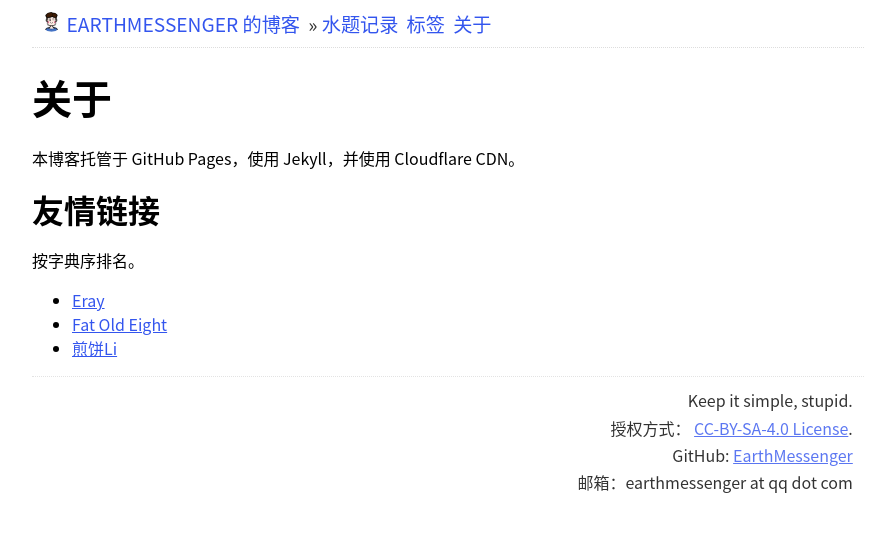
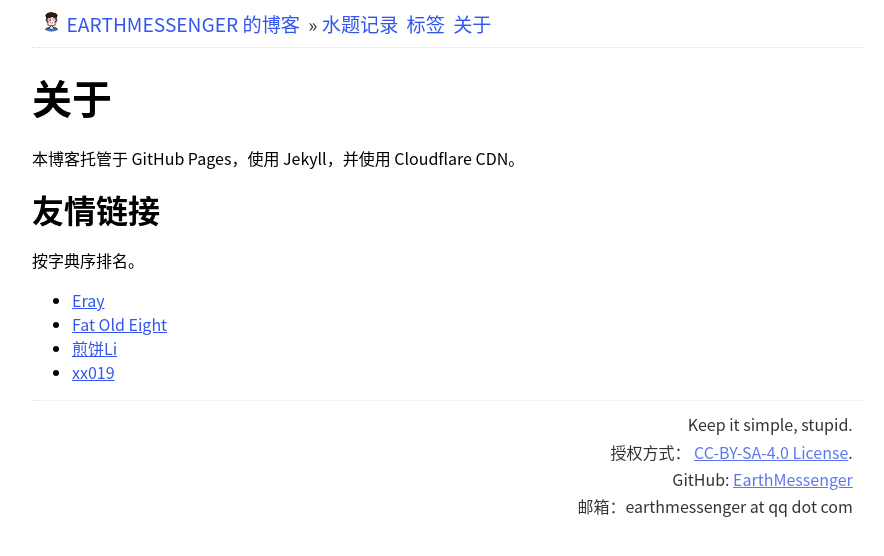
Before and after one commit to EarthMessenger/blog.earthmessenger.xyz, a Jekyll site: the page built from about.md, in a window 1280 px wide. Shown: the top 556 px of the page, without its empty margins (192-1076 px from the left). Built offline with Jekyll 4.4.1, drawn with Linux system fonts in a browser that asks for light colours; Markdown is read by kramdown in place of the engine named in the settings; our own code applies the rules of GitHub Pages for plain Markdown files.

Commit message:
upd: 添加友链 https://www.cnblogs.com/xx019/

```diff
--- a/about.md
+++ b/about.md
@@ -13,3 +13,4 @@ layout: default
 - [Eray](//xxeray.gitlab.io/)
 - [Fat Old Eight](//fat-old-eight.github.io/)
 - [煎饼Li](//www.cnblogs.com/GTGumiiL/)
+- [xx019](//www.cnblogs.com/xx019/)
```
